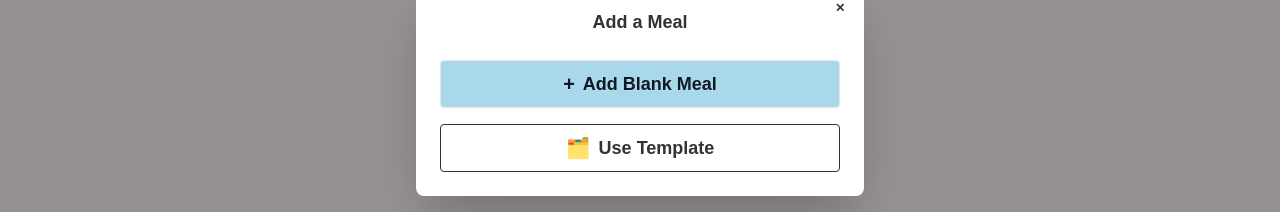
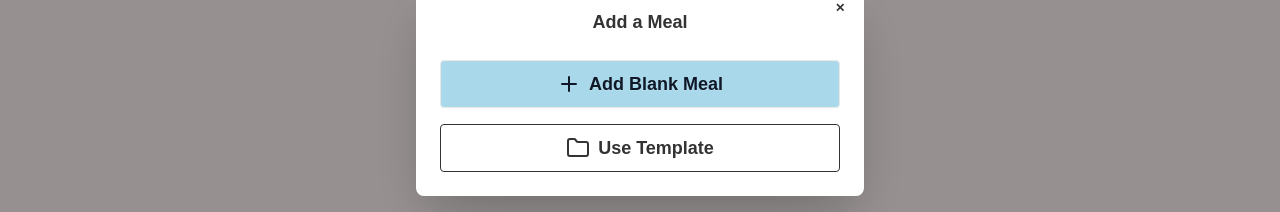
Before and after one commit to HardyUX/MealBloom, a React (Vite) app: page / in a window 1280 px wide. Both pictures are taken after a click on the button 166 px from the left and 181 px from the top of the page. Shown: the part 310-522 px from the top of the page. Built offline with nearby package versions, Linux system fonts and the light colour scheme; a web font is replaced by a local one.

Commit message:
changed icons to lucide-react

```diff
--- a/src/components/AddCreateMealModal.jsx
+++ b/src/components/AddCreateMealModal.jsx
@@ -1,4 +1,5 @@
 import { useState } from 'react';
+import { Plus, Folder } from 'lucide-react';
 import AddMealForm from './AddMealForm';
 import MealTemplateLibrary from './MealTemplateLibrary';
 
@@ -28,7 +29,7 @@ export default function AddCreateMealModal({ dateString, isOpen, onClose, onAddM
                             onClick={() => setStep('add')}
                             aria-label="Add a blank meal"
                         >
-                            <span className="text-xl">+</span>
+                            <Plus />
                             <span>Add Blank Meal</span>
                         </button>
                         <button
@@ -36,7 +37,7 @@ export default function AddCreateMealModal({ dateString, isOpen, onClose, onAddM
                             onClick={() => setStep('template')}
                             aria-label="Add meal from template"
                         >
-                            <span className="text-xl">🗂️</span>
+                            <Folder />
                             <span>Use Template</span>
                         </button>
                     </div>
```
